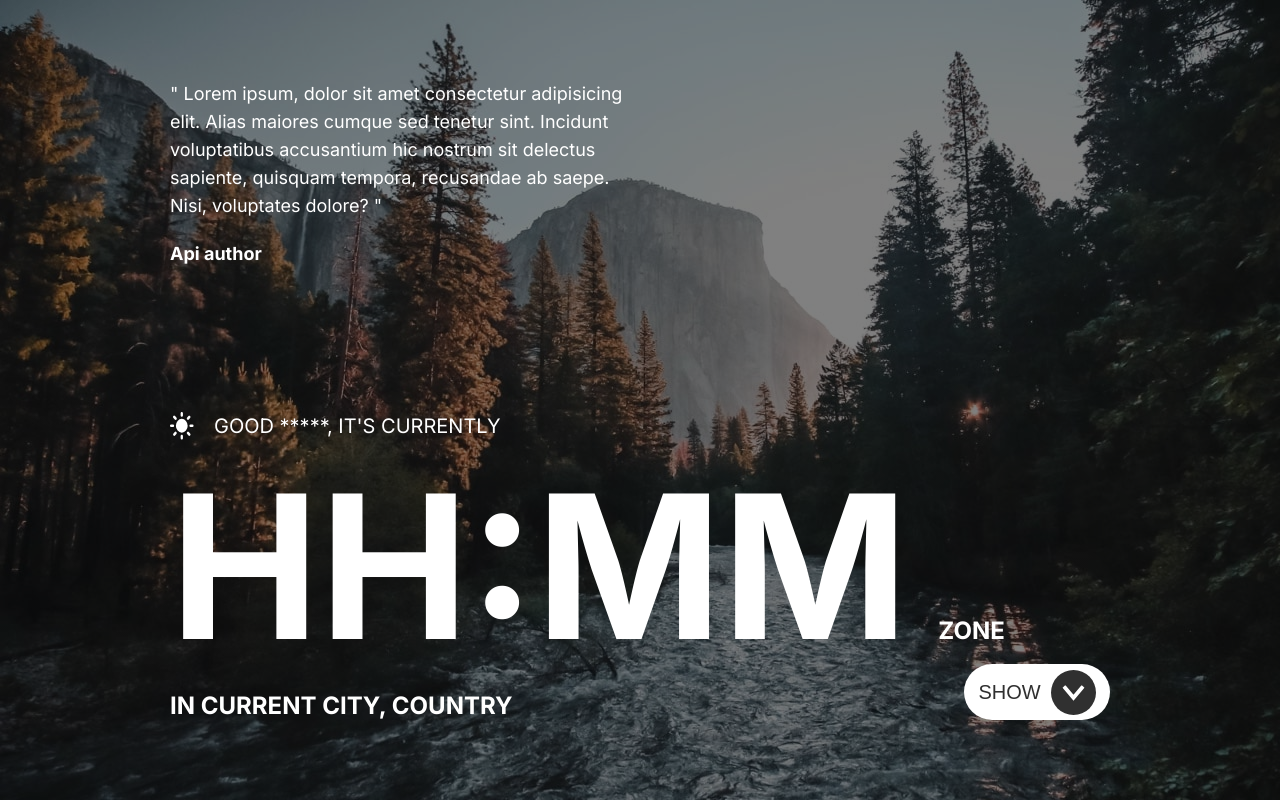
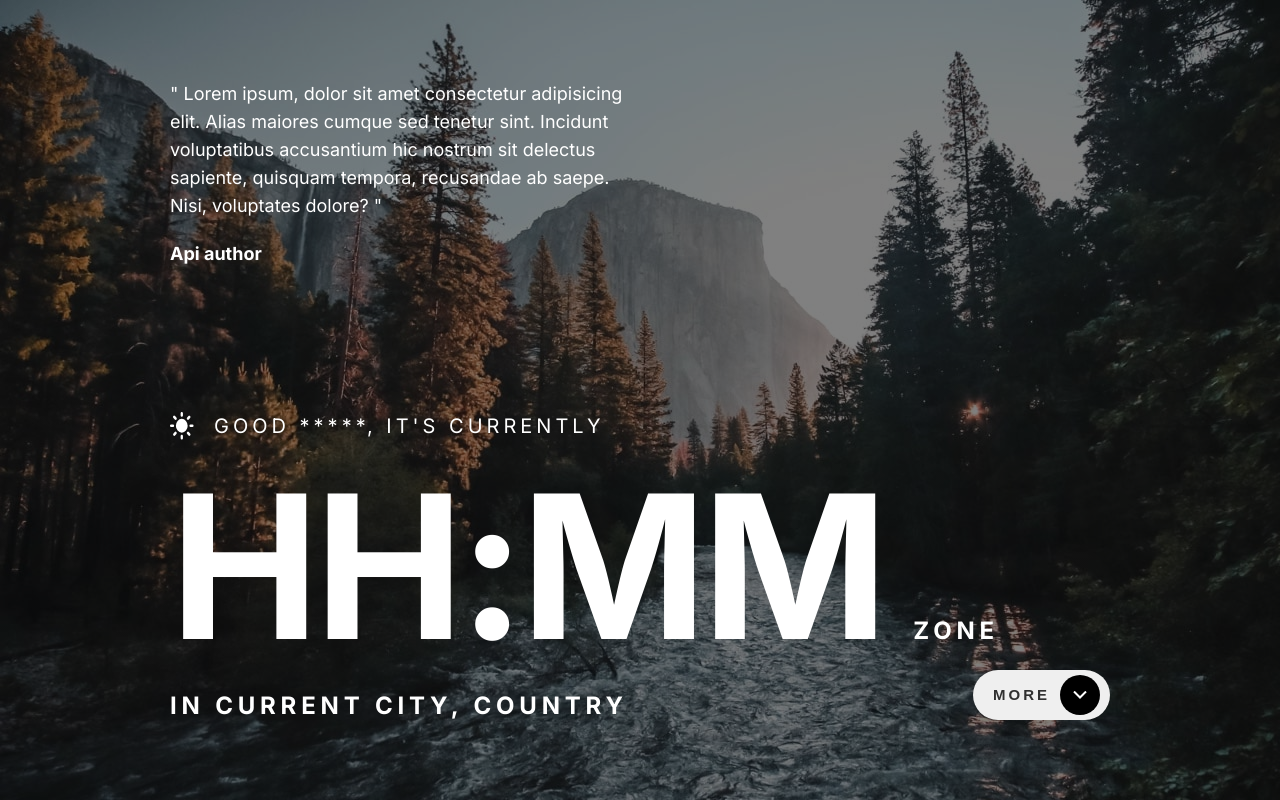
Before and after one commit to Corentin-Damas/Clock-app, a plain HTML site: page index.html in a window 1280 px wide. Drawn offline with Linux system fonts and the light colour scheme.

Commit message:
general design fix - start script get quote

```diff
--- a/index.html
+++ b/index.html
@@ -42,12 +42,14 @@
       </div>
       <div class="more-btn">
         <button class="btn">
-          <h4 class="btn-text">Show</h4>
-          <img
-            class="btn-icon"
-            src="assets/desktop/icon-arrow-down.svg"
-            alt=""
-          />
+          <h6 class="btn-text">More</h6>
+          <div class="btn-icon-wrap">
+            <img
+              class="btn-icon"
+              src="assets/desktop/icon-arrow-down.svg"
+              alt=""
+            />
+          </div>
         </button>
       </div>
     </main>
--- a/style.css
+++ b/style.css
@@ -37,7 +37,7 @@ body {
 h1 {
   font-size: 20rem;
   line-height: 20rem;
-  letter-spacing: -5;
+  letter-spacing: -5px;
   font-weight: 700;
   color: var(--cl-white);
 }
@@ -52,7 +52,7 @@ h3 {
   font-size: 2.4rem;
   line-height: 2.8rem;
   font-weight: 700;
-  letter-spacing: -4.8;
+  letter-spacing: 4.8px;
   text-transform: uppercase;
   color: var(--cl-white);
 }
@@ -60,7 +60,7 @@ h4 {
   font-size: 2rem;
   line-height: 2.8rem;
   font-weight: 400;
-  letter-spacing: 4;
+  letter-spacing: 4px;
   text-transform: uppercase;
   color: var(--cl-white);
 }
@@ -75,14 +75,16 @@ h6 {
   font-size: 1.5rem;
   line-height: 2.8rem;
   font-weight: 700;
-  letter-spacing: 3;
+  letter-spacing: 3px;
   color: var(--cl-white);
+  text-transform: uppercase;
 }
 p {
   font-size: 1.8rem;
   line-height: 2.8rem;
   font-weight: 400;
   color: var(--cl-white);
+
 }
 
 /* MAIN ////////////////////// */
@@ -125,18 +127,15 @@ p {
   align-self: flex-end;
 }
 
-
 .quote__text {
   margin-bottom: 2rem;
 }
 
-
 .global-info > *:not(:last-child) {
   margin-bottom: 2.6rem;
-
 }
 
-.gi__welcome{
+.gi__welcome {
   display: flex;
   gap: 2rem;
 }
@@ -151,30 +150,54 @@ p {
 .btn:active,
 .btn:focus {
   outline: none;
-    width: 14.6rem;
-    height: 5.6rem;
   border: 0;
-    border-radius: 10rem;
-    background-color: var(--cl-white);
+  position: relative;
+  display: inline-block;
+  height: 5rem;
 
+  padding-inline: 1rem;
+  border-radius: 20rem;
 
   display: flex;
-    align-items: center;
   justify-content: center;
-    gap: 1rem;
+  align-items:center;
+  gap: 2rem;
+  cursor: pointer;
 }
 
 .btn-text {
  color: var(--cl-grey);
+ transform: translateX(1rem);
 }
 
-.btn-icon {
+.btn-icon-wrap {
+  width: 4rem;
+  height: 4rem;
+  position: relative;
+  background-color: var(--cl-black);
+  border-radius: 50%;
+}
+
+.btn:hover .btn-icon-wrap {
 
   background-color: var(--cl-grey);
 
-    position: relative;
-    height: 4.5rem;
-    width: 4.5rem;
-    padding: 1.3rem 1rem;
-    border-radius: 50%;
 }
+
+
+.btn-icon {
+  position: absolute;
+  top: 50%;
+  left: 50%;
+  transform: translate(-50%, -50%);
+}
+
+.btn-icon::after {
+  background-color: blue;
+  content: "";
+  position: absolute;
+  top: 0;
+  left: 0;
+  width: 100%;
+  height: 100;
+}
```
Also changed, not shown: script.js (+13 -3 lines). Lines whose indentation alone changed are shown as unchanged.
